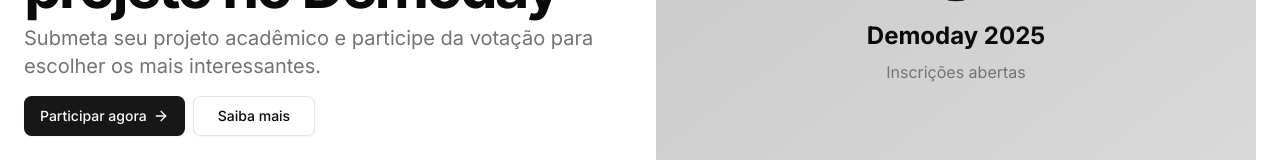
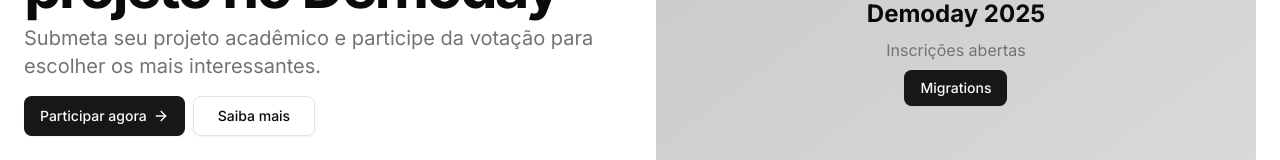
Before and after one commit to luisfelipesena/demoday, a Next.js app: page / in a window 1280 px wide. Shown: the part 498-658 px from the top of the page. Built offline with nearby package versions, Linux system fonts and the light colour scheme; no server answers.

Commit message:
chore: remove deploy script and update environment variable handling

```diff
--- a/next.config.mjs
+++ b/next.config.mjs
@@ -4,7 +4,6 @@ const nextConfig = {
   reactStrictMode: true,
   env: {
     DATABASE_URL: process.env.DATABASE_URL,
-    NEXT_PUBLIC_DATABASE_URL: process.env.DATABASE_URL,
     NEXTAUTH_SECRET: process.env.NEXTAUTH_SECRET,
     NEXTAUTH_URL: process.env.NEXTAUTH_URL,
   },
--- /dev/null
+++ b/src/app/api/db/run-migrations/route.ts
@@ -0,0 +1,29 @@
+import { NextResponse } from "next/server"
+import { migrate } from "drizzle-orm/postgres-js/migrator"
+import { db } from "@/server/db"
+
+export async function POST() {
+  try {
+    // Protect this endpoint - in a real app, you would add authentication checks here
+    // to ensure only authorized users (admins) can run migrations
+
+    console.log("Starting database migrations...")
+
+    // Run migrations
+    await migrate(db, { migrationsFolder: "./drizzle" })
+
+    console.log("Migrations completed successfully")
+
+    return NextResponse.json({ success: true, message: "Migrations executed successfully" })
+  } catch (error) {
+    console.error("Migration error:", error)
+    return NextResponse.json(
+      {
+        success: false,
+        message: "Failed to run migrations",
+        error: error instanceof Error ? error.message : "Unknown error"
+      },
+      { status: 500 }
+    )
+  }
+}
--- a/src/app/page.tsx
+++ b/src/app/page.tsx
@@ -5,13 +5,30 @@ import { ArrowRight, Award, BookOpen, Calendar, GraduationCap, Users } from "luc
 import { Button } from "@/components/ui/button"
 import { LandingPageHeader } from "@/components/landing-page/header"
 import { LandingPageFooter } from "@/components/landing-page/footer"
-import { useEffect } from "react"
-import { env } from "@/env"
 
 export default function LandingPage() {
-  useEffect(() => {
-    console.log("LandingPage", { publicDb: env.NEXT_PUBLIC_DATABASE_URL, privateDb: env.DATABASE_URL })
-  }, [])
+  const onClick = async () => {
+    try {
+      const response = await fetch("/api/db/run-migrations", {
+        method: "POST",
+        headers: {
+          "Content-Type": "application/json",
+        },
+      })
+
+      if (response.ok) {
+        console.log("Migrations executed successfully")
+        alert("Migrations executed successfully")
+      } else {
+        const error = await response.json()
+        console.error("Failed to run migrations:", error)
+        alert(`Failed to run migrations: ${error.message || "Unknown error"}`)
+      }
+    } catch (error) {
+      console.error("Error triggering migrations:", error)
+      alert(`Error triggering migrations: ${error instanceof Error ? error.message : "Unknown error"}`)
+    }
+  }
 
   return (
     <div className="flex min-h-screen flex-col">
@@ -51,6 +68,7 @@ export default function LandingPage() {
                       <GraduationCap className="mx-auto h-16 w-16 text-primary" />
                       <h2 className="text-2xl font-bold">Demoday 2025</h2>
                       <p className="text-muted-foreground">Inscrições abertas</p>
+                      <Button onClick={onClick}>Migrations</Button>
                     </div>
                   </div>
                 </div>
--- a/src/env.ts
+++ b/src/env.ts
@@ -1,6 +1,5 @@
 export const env = {
-    DATABASE_URL: process.env.DATABASE_URL ?? "postgresql://postgres:postgres@localhost:5432/postgres",
-    NEXTAUTH_SECRET: process.env.NEXTAUTH_SECRET ?? "secret",
+    DATABASE_URL: process.env.DATABASE_URL ?? "",
+    NEXTAUTH_SECRET: process.env.NEXTAUTH_SECRET ?? "",
     NEXTAUTH_URL: process.env.NEXTAUTH_URL ?? "http://localhost:3000",
-    NEXT_PUBLIC_DATABASE_URL: process.env.NEXT_PUBLIC_DATABASE_URL ?? "hm",
 };
```
Also changed, not shown: 1 other file (tests, documents, lock files or other folders).
